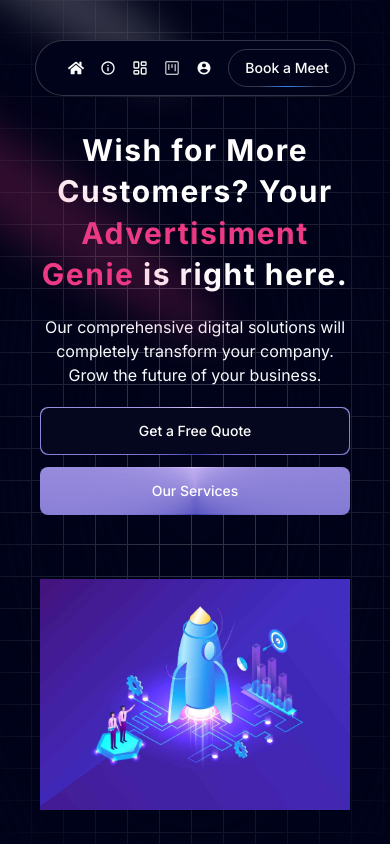
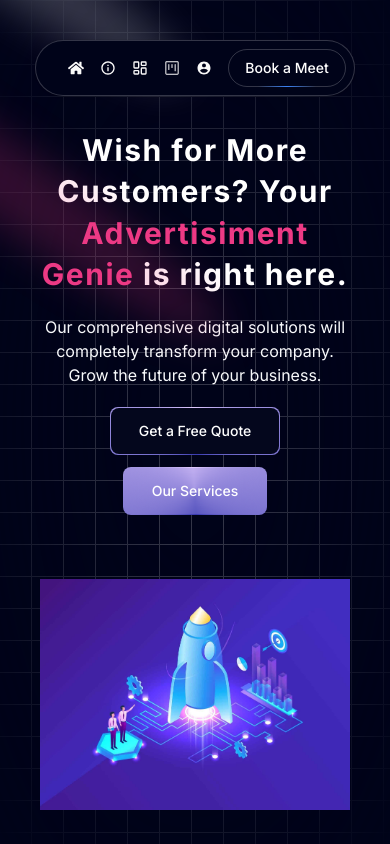
Before and after one commit to RushikeshShelar/ADzeeny, a Next.js app: page / in a window 390 px wide. Built offline with nearby package versions, Linux system fonts and the light colour scheme.

Commit message:
ui: Rise Up Animation

```diff
--- a/components/Hero.tsx
+++ b/components/Hero.tsx
@@ -5,6 +5,7 @@ import { TextGenerateEffect } from "@/components/ui/textGenerateEffect";
 import Button from "@/components/ui/button";
 import { HomeSpotlights } from "@/components/ui/home-spotlights";
 import { GridBackground } from "@/components/ui/grid-bg";
+import { RiseUp } from "@/components/ui/rise-up";
 
 const Hero = () => {
 
@@ -39,8 +40,12 @@ const Hero = () => {
                                 /> */}
                             </div>
                             <div className="flex flex-col gap-3 md:flex-row">
-                                <Button label="Get a Free Quote" />
-                                <Button label="Our Services" variant="default" />
+                                <RiseUp hoverY={-2}>
+                                    <Button label="Get a Free Quote" />
+                                </RiseUp>
+                                <RiseUp hoverY={-2}>
+                                    <Button label="Our Services" variant="default" />
+                                </RiseUp>
                             </div>
                         </div>
 
--- a/components/Services.tsx
+++ b/components/Services.tsx
@@ -5,12 +5,12 @@ import { GetQuoteAndContact } from "@/components/ui/get-quote";
 
 const Services = () => {
     return (
-        <div className="md:mx-20 text-center flex flex-col items-center gap-y-1">
+        <section className="md:mx-20 text-center flex flex-col items-center gap-y-1">
             <Heading label="OUR SERVICES" className="text-[#ED3A85]" />
             <SectionHero heading="Innovative Digital Solutions" para="We believe technology and design can transform businesses and propel them into the future. We are your digital excellence partners, not just a digital agency."/>
             <ServiceCards />
             <GetQuoteAndContact />
-        </div>
+        </section>
     );
 }
 
--- a/components/services-cards.tsx
+++ b/components/services-cards.tsx
@@ -1,16 +1,24 @@
+"use client";
+
+import { motion } from "framer-motion"
 import { ServiceCard } from "@/components/ui/service-card"
 import { allServices } from "@/data/services"
+import { RiseUp } from "./ui/rise-up";
 
 export const ServiceCards = () => {
+
+
     return (
-        <div className="flex items-center flex-col md:flex-row mt-4 w-full h-full flex-1 ">
+        <div className="flex items-stretch flex-col lg:flex-row mt-4 w-full h-full flex-1 ">
             {allServices.map((item) => (
-                <ServiceCard key={item.bodyImageUrl}
-                    headImageSrc={item.headImageSrc}
-                    title={item.title}
-                    description={item.description}
-                    bodyImageUrl={item.bodyImageUrl}
-                />
+                <RiseUp key={item.bodyImageUrl}>
+                    <ServiceCard
+                        headImageSrc={item.headImageSrc}
+                        title={item.title}
+                        description={item.description}
+                        bodyImageUrl={item.bodyImageUrl}
+                    />
+                </RiseUp>
             ))}
         </div>
     )
--- a/components/ui/get-quote.tsx
+++ b/components/ui/get-quote.tsx
@@ -1,14 +1,19 @@
 import { IoCall } from "react-icons/io5";
 import Button from "@/components/ui/button"
+import { RiseUp } from "./rise-up";
 
 export const GetQuoteAndContact = () => {
     return (
         <div className="w-full px-8 sm:w-auto flex items-center flex-col gap-y-3 sm:flex-row justify-evenly gap-x-10">
-            <Button label="Get a Quote" classname="w-full rounded-none px-10" variant="default" />
-            <div className="flex items-center min-w-fit justify-center gap-2">
-                <IoCall className="text-blue-500" />
-                +91 9324208762
-            </div>
+            <RiseUp hoverY={-2}>
+                <Button label="Get a Quote" classname="w-full rounded-none px-10" variant="default" />
+            </RiseUp>
+            <RiseUp hoverY={-2}>
+                <div className="flex items-center min-w-fit justify-center gap-2">
+                    <IoCall className="text-blue-500" />
+                    +91 9324208762
+                </div>
+            </RiseUp>
         </div>
     )
 }
--- /dev/null
+++ b/components/ui/rise-up.tsx
@@ -0,0 +1,32 @@
+"use client";
+
+import { motion } from "framer-motion";
+
+interface RiseUpProps {
+    children: React.ReactNode;
+    iniitalX?: number;
+    initialY?: number;
+    hoverY?: number; // Optional prop for hover effect
+    transitionDuration?: number; // Optional prop for transition duration
+    [x: string]: any; // Allows passing any additional props
+  }
+
+
+export const RiseUp: React.FC<RiseUpProps>= ({
+    children,
+    hoverY = -10,
+    transitionDuration = 0.5,
+    iniitalX,
+    initialY,
+    ...props
+}) => {
+    return (
+        <motion.div
+            initial={{ y: initialY }}
+            whileHover={{ y: hoverY }}
+            transition={{ duration: transitionDuration }}
+        >
+            {children}
+        </motion.div>
+    )
+}
--- a/components/ui/service-card.tsx
+++ b/components/ui/service-card.tsx
@@ -33,7 +33,7 @@ export const ServiceCard = ({
                     alt="ServicesImage"
                     className=""
                 />
-                <CardTitle className="font-bold tracking-wide text-2xl w-full">
+                <CardTitle className="font-bold tracking-wide text-2xl w-full line-clamp-1">
                     {title}
                 </CardTitle>
                 <CardDescription className="font-semibold">
```
